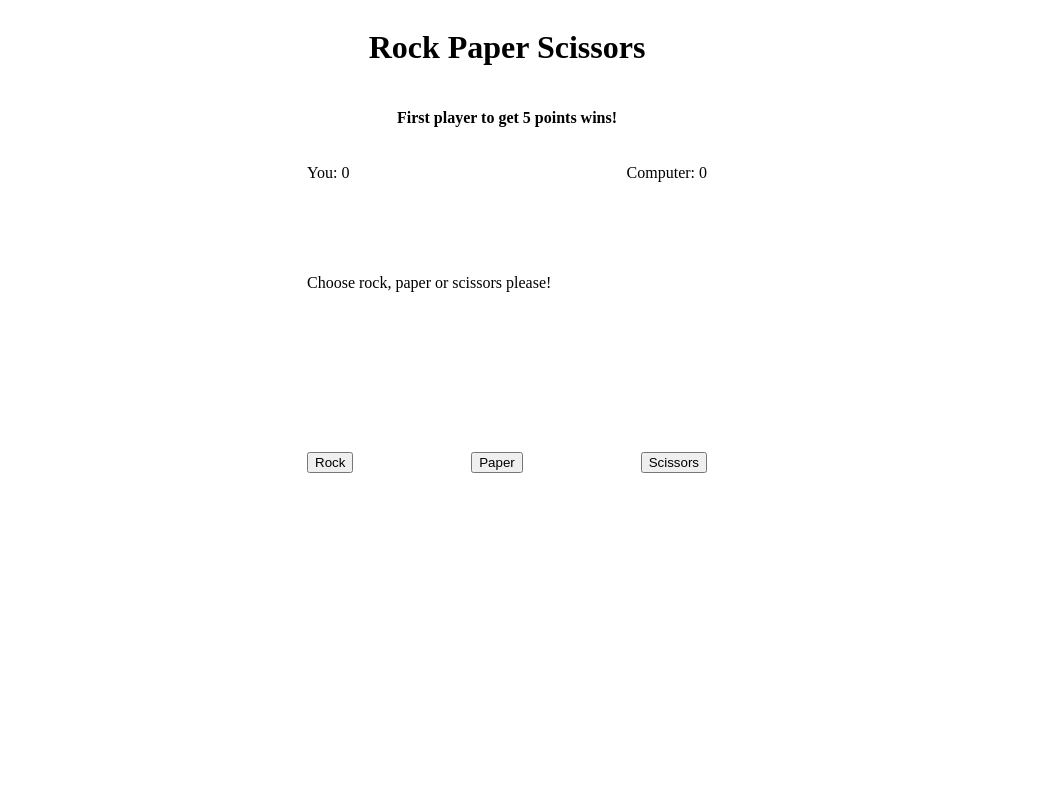
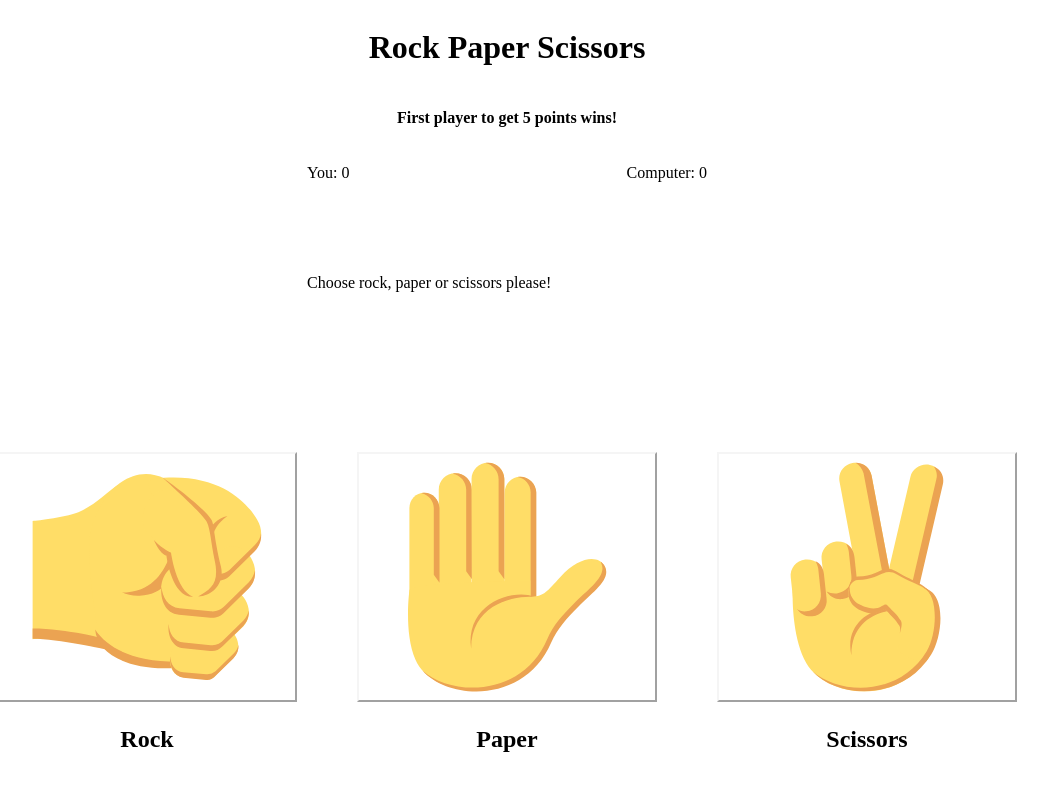
Before and after one commit to bomber34/odin-rps, a plain HTML site: page index.html in a window 1280 px wide. Shown: the whole page, without its empty margins (133-1181 px from the left). Drawn offline with Linux system fonts and the light colour scheme.

Commit message:
add images as buttons, give credit in readme

```diff
--- a/index.html
+++ b/index.html
@@ -30,9 +30,29 @@
         <p id="matchText" class="invisibleOnLoad">No match occured, yet!</p>
     </div>
     <div id="action-div">
-        <button id="rockBtn">Rock</button>
-        <button id="paperBtn">Paper</button>
-        <button id="scissorsBtn">Scissors</button>
+        <!-- rock -->
+        <div class="buttonCard">
+            <button id="rockBtn" class="actionButtons">
+                <img src="./img/right-facing-fist-svgrepo-com.svg" width="100%" height="100%" alt="Rock"/>
+            </button>
+            <p>Rock</p>
+        </div>
+
+        <!-- paper -->
+        <div class="buttonCard">
+            <button id="paperBtn" class="actionButtons">
+                <img src="./img/raised-hand-svgrepo-com.svg" width="100%" height="100%" alt="Paper"/>
+            </button>
+            <p>Paper</p>
+        </div>
+
+        <!-- scissors -->
+        <div class="buttonCard">
+            <button id="scissorsBtn" class="actionButtons">
+                <img src="./img/victory-hand-svgrepo-com.svg"  width="100%" height="100%" alt="Paper">
+            </button>
+            <p>Scissors</p>
+        </div>
     </div>
 </body>
 </html>
--- a/styles.css
+++ b/styles.css
@@ -49,6 +49,23 @@ body {
     flex: 1;
     justify-content: space-between;
     margin: 2em auto;
-    min-width: 400px;
-    max-width: 800px;
 }
+
+.actionButtons {
+    background-color: transparent;
+    border-color: whitesmoke;
+    width: 300px;
+    height: 250px;
+    margin: 0px 30px;
+}
+
+.buttonCard {
+    display: flex;
+    flex-direction: column;
+    justify-content: center;
+    align-items: center;
+    text-align: center;
+    margin: 0;
+    font-weight: bold;
+    font-size: 24px;
+}
```
Also changed, not shown: img/raised-hand-svgrepo-com.svg (added), img/right-facing-fist-svgrepo-com.svg (added), img/victory-hand-svgrepo-com.svg (added), 1 other file.
